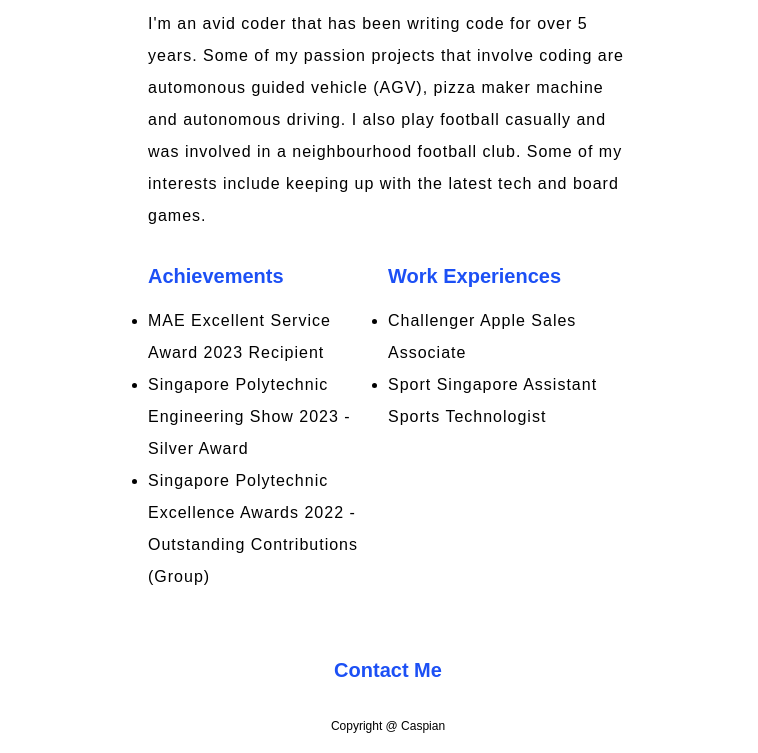
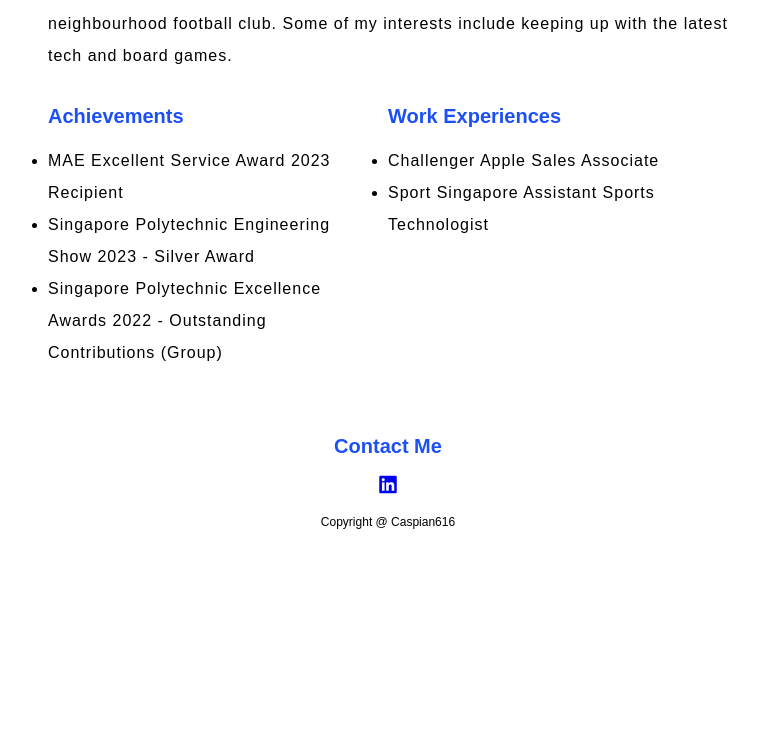
Before and after one commit to Caspian616/MyFirstWebsite, a plain HTML site: page index.html in a window 1280 px wide. Shown: the part 535-1288 px from the top of the page, without its empty margins (252-1010 px from the left). After the commit the page ends 1084 px from the top, so only its background shows below. Drawn offline with Linux system fonts and the light colour scheme.

Commit message:
added a linkedin logo and reduce padding on both sides

```diff
--- a/index.html
+++ b/index.html
@@ -5,12 +5,13 @@
     <link rel="preconnect" href="https://fonts.googleapis.com">
     <link rel="preconnect" href="https://fonts.gstatic.com" crossorigin>
     <link href="https://fonts.googleapis.com/css2?family=Roboto&display=swap" rel="stylesheet"> <!-- google font -->
+    <link rel="stylesheet" href="https://cdnjs.cloudflare.com/ajax/libs/font-awesome/6.5.1/css/all.min.css">
     <link rel="icon" href="favicon.ico" type="image/x-icon" /> <!-- website icon -->
     <meta charset="utf-8" />
     <meta name="viewport" content="width=device-width" />
     <meta name="author" content="Caspian" /> <!-- author -->
     <meta name="description" content="A website made by Caspian" /> <!-- website description -->
-    <title>My test page</title> <!-- name of website -->
+    <title>Caspian's Portfolio</title> <!-- name of website -->
   </head>
 
   <body>
@@ -67,9 +68,13 @@
         <h2>Contact Me</h2>
       </div>
 
+      <div class="container">
+        <a href="https://www.linkedin.com/in/yim-zheng-rong/"><i class="fa-brands fa-linkedin fa-2x"></i></a>
+      </div>
+
     </div>
 
-    <footer>Copyright @ Caspian</footer>
+    <footer>Copyright @ Caspian616</footer>
 
   </body>
 </html>
--- a/styles/style.css
+++ b/styles/style.css
@@ -11,7 +11,7 @@ body {
     }
 
 .mainbody{
-    padding: 50px 400px;
+    padding: 50px 300px;
 }
 
 .container {
```
